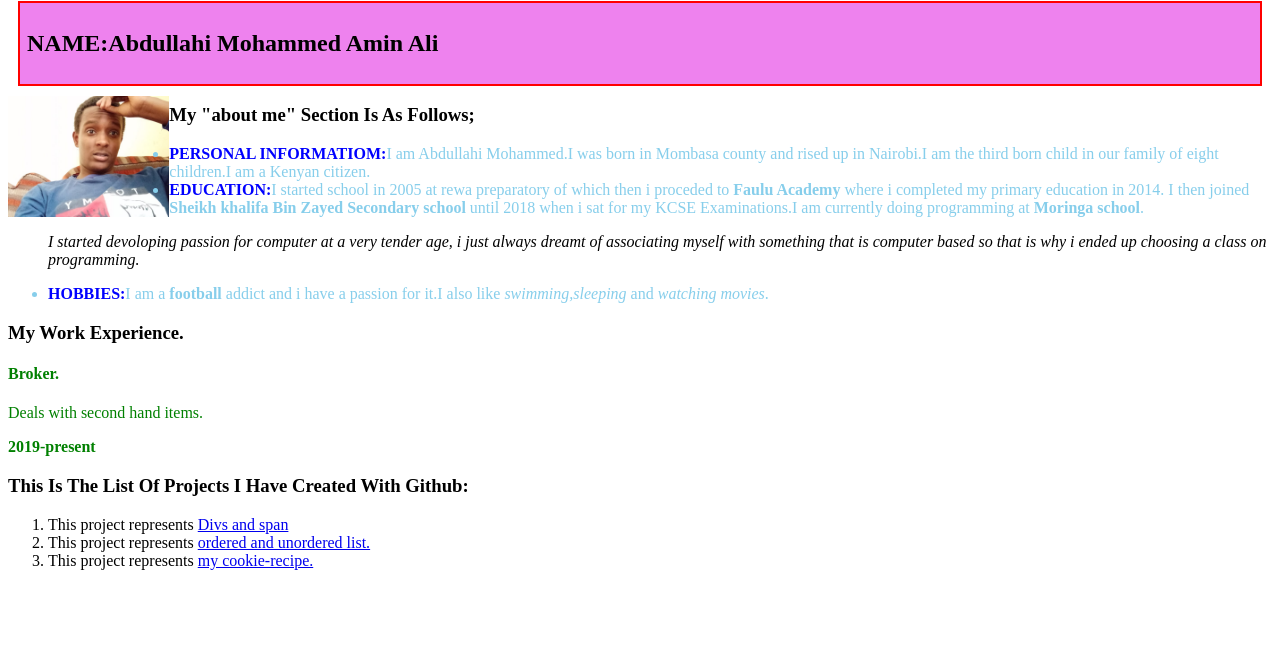
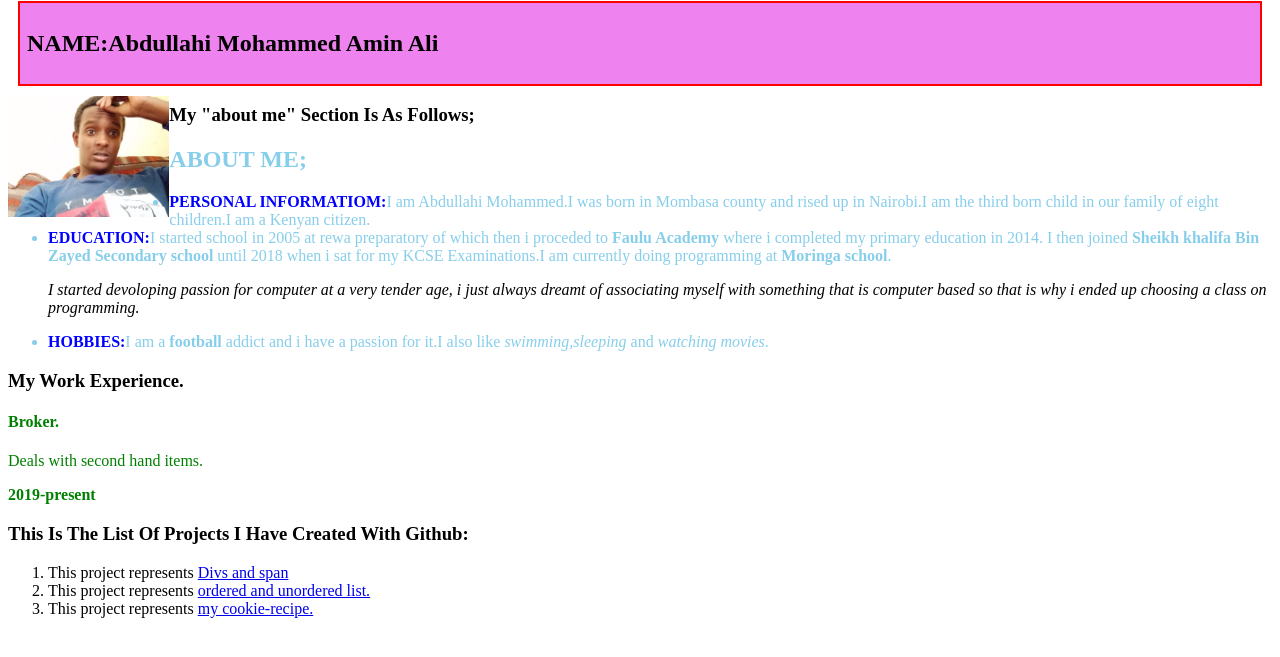
Before and after one commit to Abdullahi-Mohammedamin/portfolio, a plain HTML site: page index.html in a window 1280 px wide. Shown: the part 79-736 px from the top of the page. Drawn offline with Linux system fonts and the light colour scheme.

Commit message:
add an about me section

```diff
--- a/index.html
+++ b/index.html
@@ -10,6 +10,7 @@
    <img src="abu.jpg" height="121">
    <h3>My "about me" Section Is As Follows;</h3>
    <div class="important">
+     <h2>ABOUT ME;</h2>
    <ul>
     <li><strong><span class="intro">PERSONAL INFORMATIOM:</span></strong>I am Abdullahi Mohammed.I was born in Mombasa county and rised up in Nairobi.I am the third born child in our family of eight children.I am a Kenyan citizen.</li>
     <li><strong><span class="intro">EDUCATION:</span></strong>I started school in 2005 at rewa preparatory of which then i proceded to <strong>Faulu Academy</strong> where i completed my primary education in 2014.
```
